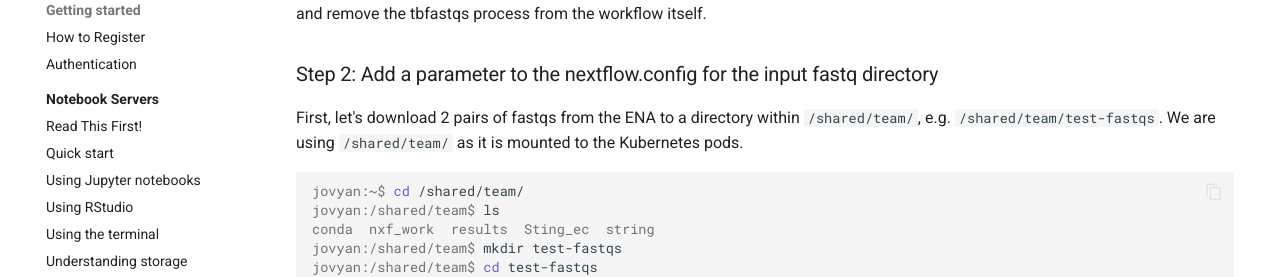
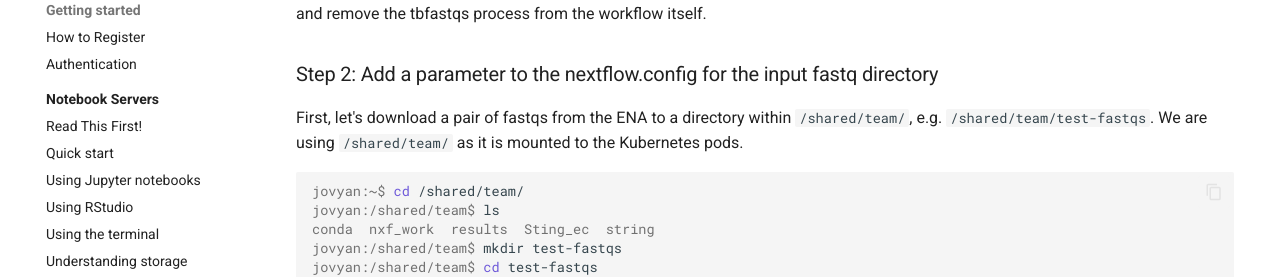
Before and after one commit to MRC-CLIMB/docs, an MkDocs documentation site: the page built from docs/walkthroughs/nextflow-custom-workflows/nextflow-custom.md, in a window 1280 px wide and 1400 px high, scrolled down 3560 px. Shown: the part 152-429 px from the top of the window. Built offline with MkDocs 1.6.1 and Material for MkDocs 9.7.7, drawn with Linux system fonts in a browser that asks for light colours; some of the changed text lies outside the part shown.

Commit message:
minor corrections

````diff
--- a/docs/walkthroughs/nextflow-custom-workflows/nextflow-custom.md
+++ b/docs/walkthroughs/nextflow-custom-workflows/nextflow-custom.md
@@ -166,7 +166,7 @@ Open the `modules/test-pipeline/main.nf` file in a text editor, e.g. `nano main.
 
 ### Step 2: Add a parameter to the nextflow.config for the input fastq directory
 
-First, let's download 2 pairs of fastqs from the ENA to a directory within `/shared/team/`, e.g. `/shared/team/test-fastqs`. We are using `/shared/team/` as it is mounted to the Kubernetes pods.
+First, let's download a pair of fastqs from the ENA to a directory within `/shared/team/`, e.g. `/shared/team/test-fastqs`. We are using `/shared/team/` as it is mounted to the Kubernetes pods.
 
 ```console
 jovyan:~$ cd /shared/team/
````
Also changed, not shown: other parts of docs/walkthroughs/nextflow-custom-workflows/nextflow-custom.md (+1 -1 lines).
